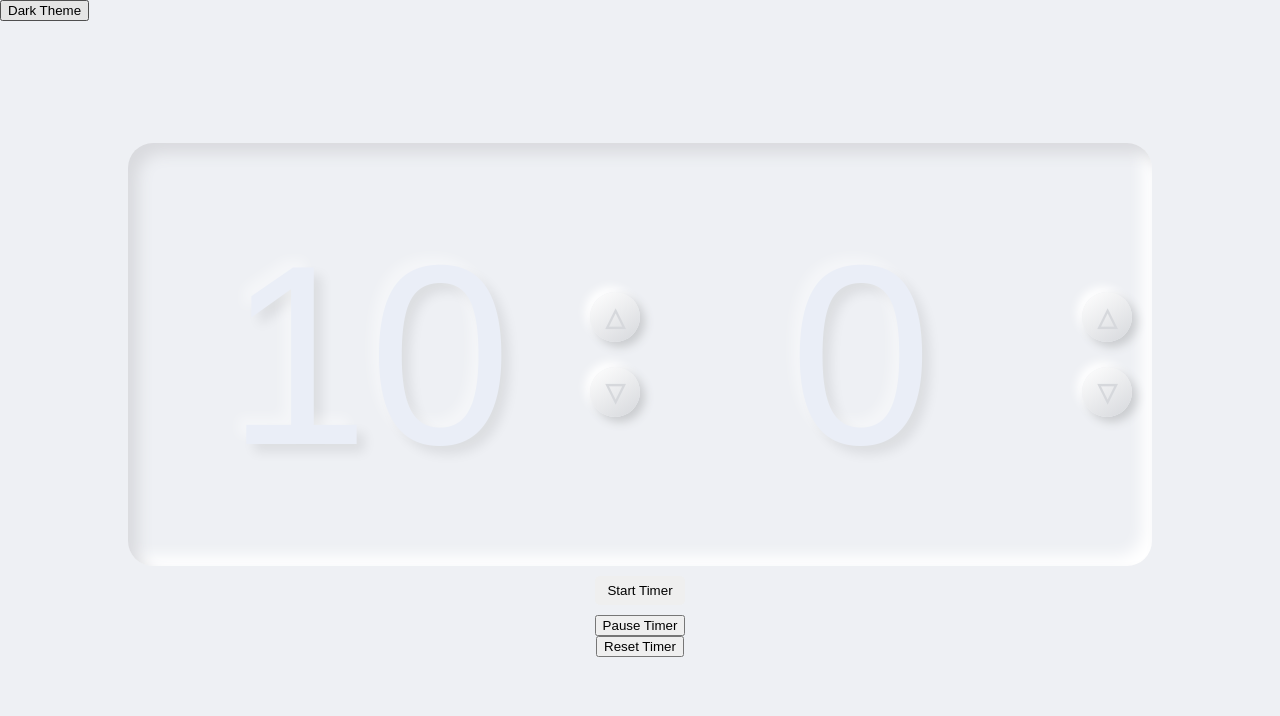
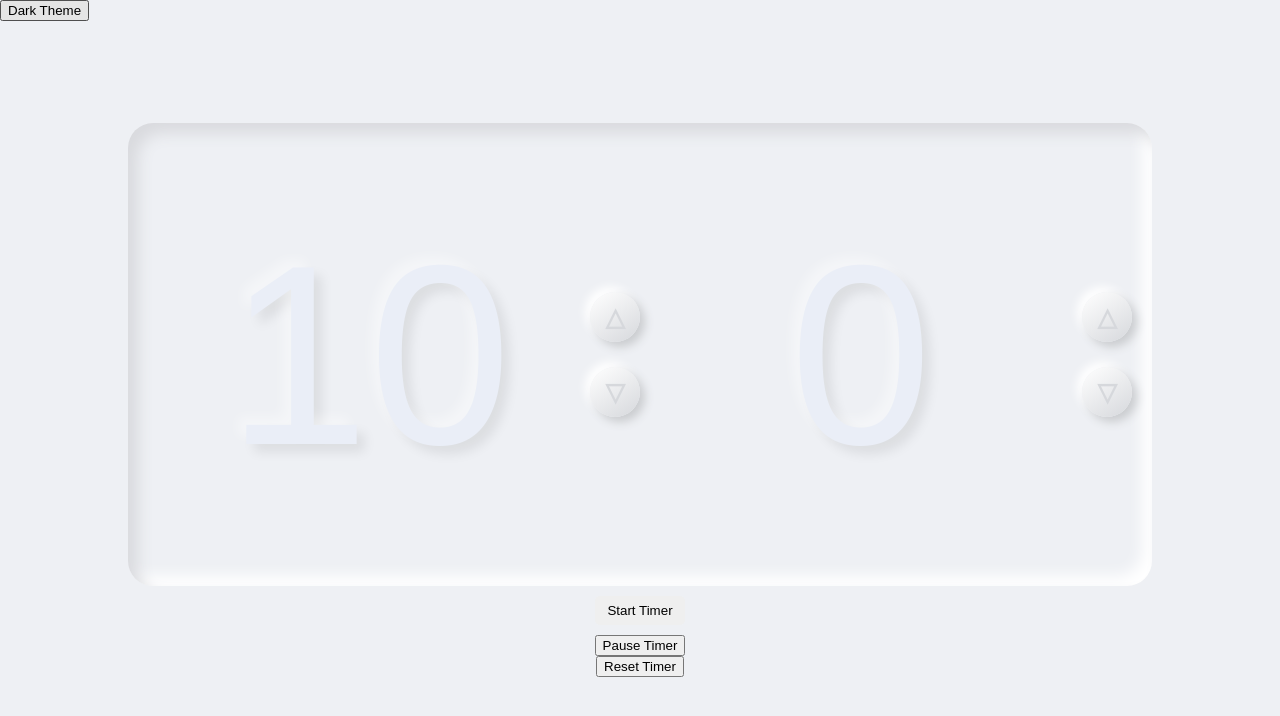
Before and after one commit to dolaron/neu-timer, a Vue app: page / in a window 1280 px wide. Shown: the top 716 px of the page. Built offline with nearby package versions, Linux system fonts and the light colour scheme.

Commit message:
fix default style from local storage and timer padding

```diff
--- a/src/App.vue
+++ b/src/App.vue
@@ -45,7 +45,11 @@ export default {
     }
   },
   mounted() {
-    const initUserTheme = this.getMediaPreference();
+    let initUserTheme = this.getMediaPreference();
+    let localStorageTheme = localStorage.getItem('neu-timer-theme')
+    if (localStorageTheme) {
+      initUserTheme = localStorageTheme;
+    }
     this.setTheme(initUserTheme);
   },
 }
--- a/src/components/Timer.vue
+++ b/src/components/Timer.vue
@@ -151,7 +151,7 @@ export default {
   &__wrapper {
     position: relative;
     display: flex;
-    padding: 55px 20px;
+    padding: 65px 20px;
     box-shadow: var(--timer-box-shadow);
     border-radius: 25px;
     margin: 0 10vw;
--- a/src/components/TimerInput.vue
+++ b/src/components/TimerInput.vue
@@ -57,6 +57,7 @@ export default {
 input.timer-input {
   display: flex;
   border: 0;
+  line-height: 1.25rem;
   text-align: center;
   background: transparent;
   font-family: 'Poppins', sans-serif;
@@ -65,9 +66,10 @@ input.timer-input {
   color: var(--timer-input-color);
   text-shadow: var(--timer-input-text-shadow);
   caret-color: var(--timer-input-caret-color);
+  caret-shape: var(--timer-input-caret-shape);
   outline: none;
   width: 98%; // !! makes input width flexible !!
-  padding: 1%;  // !! makes input width flexible !!
+  padding: 2%;  // !! makes input width flexible !!
   min-width: min-content;
   border-radius: 10px;
   z-index: 100;
--- a/src/styles/main.scss
+++ b/src/styles/main.scss
@@ -1,6 +1,7 @@
 :root {
   --timer-button-border-radius: 25px; // not theme mode relatable
   --progress-border-radius: 25px; // not theme mode relatable
+  --timer-input-shape: block;
 
 
   --background-color-primary: rgb(238, 240, 244);
@@ -35,8 +36,9 @@
 
   --timer-input-selection-color: #498f72;
   --timer-input-selection-background: #12473a;
+  --timer-input-caret-color: #12473a;
 
-  --timer-input-color: #0e3b29;
+  --timer-input-color: #0d3827e4;
   --timer-input-text-shadow: -4px -4px 6px #124731, 4px 4px 6px rgba(63, 63, 63, 0.08);
   --timer-button-color: #0e3b29;
   --timer-button-after-color: #124731;
```
